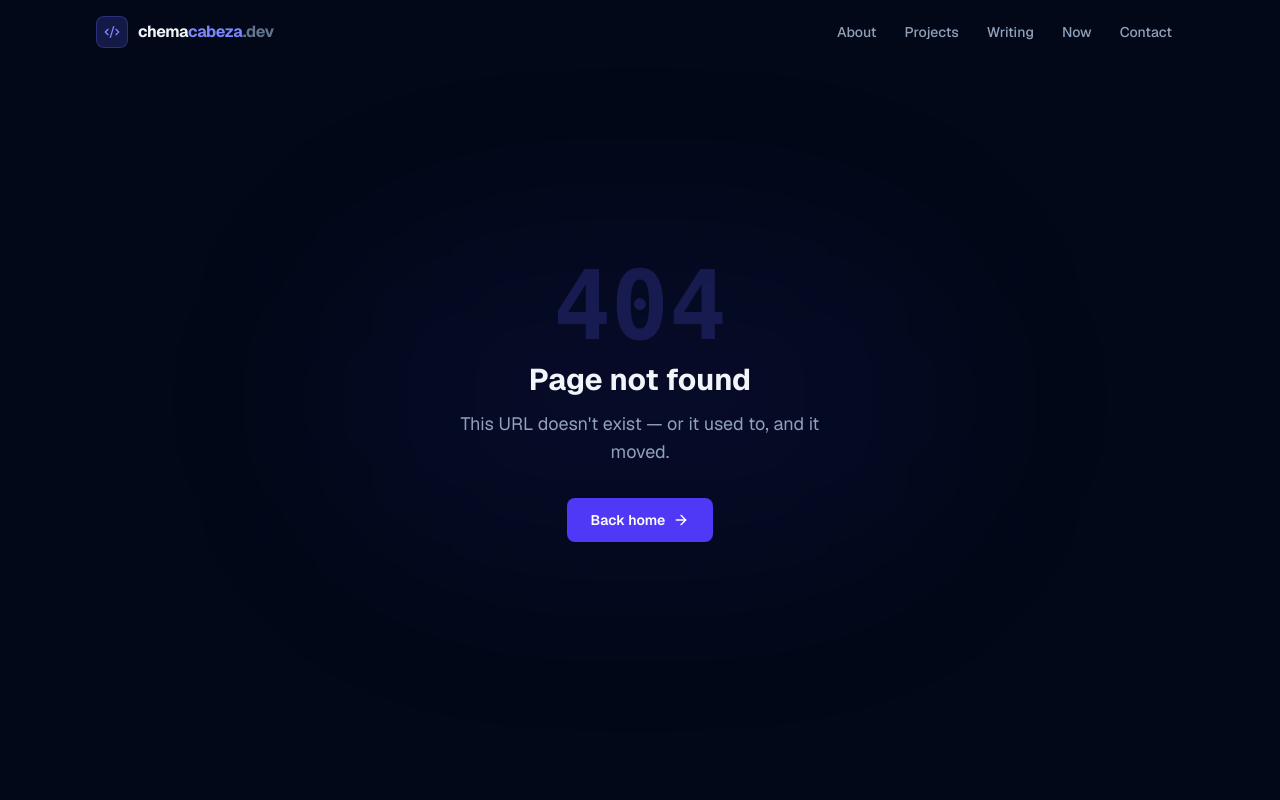
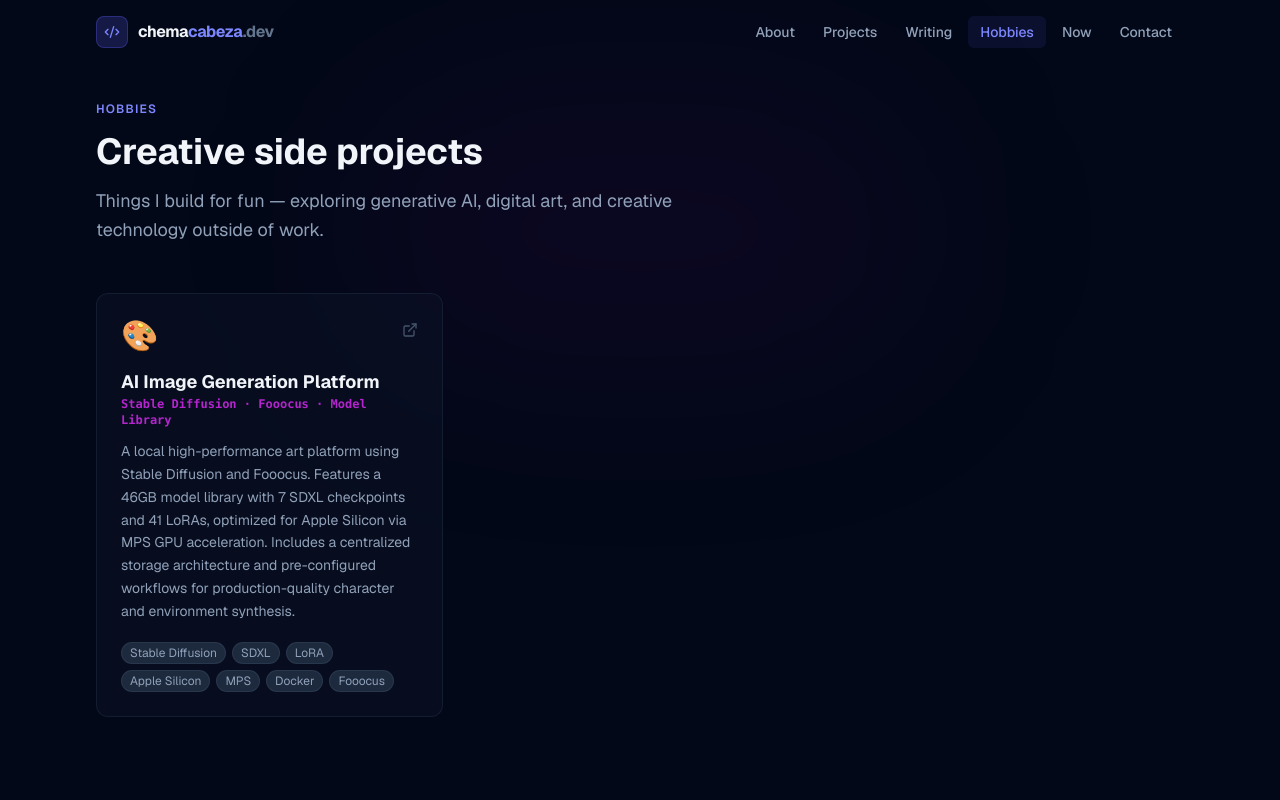
Before and after one commit to chemacabeza/chemacabeza-dev, a Next.js app: page /hobbies in a window 1280 px wide. Before the commit this address had no page. Shown: the top 800 px of the page. Built offline with nearby package versions, Linux system fonts and the light colour scheme.

Commit message:
feat: add Hobbies page and move AI Image Generation Platform from Projects
- Create /hobbies route with AI Image Generation Platform card
- Remove AI-related project entry from Projects page
- Add Hobbies link to Navbar and Footer navigation
- Add /hobbies to sitemap for SEO

```diff
--- /dev/null
+++ b/app/hobbies/page.tsx
@@ -0,0 +1,87 @@
+import { Metadata } from "next";
+import { createMetadata } from "@/lib/metadata";
+import SectionHeader from "@/components/SectionHeader";
+import { ExternalLink } from "lucide-react";
+import Link from "next/link";
+
+export const metadata: Metadata = createMetadata({
+    title: "Hobbies",
+    description:
+        "Personal projects and creative explorations in AI image generation, Stable Diffusion, and generative art.",
+    path: "/hobbies",
+});
+
+const hobbyProjects = [
+    {
+        repo: "AI-related",
+        url: "https://github.com/chemacabeza/my-github-projects/tree/master/AI-related",
+        emoji: "🎨",
+        title: "AI Image Generation Platform",
+        subtitle: "Stable Diffusion · Fooocus · Model Library",
+        description:
+            "A local high-performance art platform using Stable Diffusion and Fooocus. Features a 46GB model library with 7 SDXL checkpoints and 41 LoRAs, optimized for Apple Silicon via MPS GPU acceleration. Includes a centralized storage architecture and pre-configured workflows for production-quality character and environment synthesis.",
+        tags: ["Stable Diffusion", "SDXL", "LoRA", "Apple Silicon", "MPS", "Docker", "Fooocus"],
+    },
+];
+
+export default function HobbiesPage() {
+    return (
+        <div className="pt-24 pb-32">
+            {/* Background */}
+            <div className="fixed inset-0 pointer-events-none overflow-hidden">
+                <div className="absolute top-20 left-1/2 -translate-x-1/2 w-[600px] h-[300px] rounded-full bg-fuchsia-600/5 blur-[100px]" />
+            </div>
+
+            <div className="relative max-w-6xl mx-auto px-4 sm:px-6 lg:px-8">
+                <SectionHeader
+                    label="Hobbies"
+                    title="Creative side projects"
+                    description="Things I build for fun — exploring generative AI, digital art, and creative technology outside of work."
+                />
+
+                <div className="grid grid-cols-1 md:grid-cols-2 lg:grid-cols-3 gap-6">
+                    {hobbyProjects.map((proj) => (
+                        <Link
+                            key={proj.repo}
+                            href={proj.url}
+                            target="_blank"
+                            rel="noopener noreferrer"
+                            className="group rounded-xl border border-slate-800/60 bg-slate-900/40 p-6 hover:border-fuchsia-500/40 hover:bg-slate-900/70 transition-all duration-300 flex flex-col"
+                        >
+                            {/* Header */}
+                            <div className="flex items-start justify-between mb-4">
+                                <span className="text-3xl">{proj.emoji}</span>
+                                <ExternalLink className="w-4 h-4 text-slate-600 group-hover:text-fuchsia-400 transition-colors flex-shrink-0 mt-1" />
+                            </div>
+
+                            {/* Title */}
+                            <h3 className="font-bold text-slate-100 text-lg leading-snug mb-0.5 group-hover:text-fuchsia-300 transition-colors">
+                                {proj.title}
+                            </h3>
+                            <p className="text-xs font-semibold text-fuchsia-500/80 mb-3 font-mono">
+                                {proj.subtitle}
+                            </p>
+
+                            {/* Description */}
+                            <p className="text-sm text-slate-400 leading-relaxed flex-1 mb-5">
+                                {proj.description}
+                            </p>
+
+                            {/* Tags */}
+                            <div className="flex flex-wrap gap-1.5">
+                                {proj.tags.map((tag) => (
+                                    <span
+                                        key={tag}
+                                        className="text-xs px-2 py-0.5 rounded-full bg-slate-800 text-slate-400 border border-slate-700/60"
+                                    >
+                                        {tag}
+                                    </span>
+                                ))}
+                            </div>
+                        </Link>
+                    ))}
+                </div>
+            </div>
+        </div>
+    );
+}
--- a/app/projects/page.tsx
+++ b/app/projects/page.tsx
@@ -102,16 +102,6 @@ const githubProjects = [
         description:
             "A massive mastery curriculum split into two deep tracks. The 13-part Java track spans OOP essentials, the Streams API, Concurrency, and JNI/Project Panama. The 11-part Spring Boot track covers REST, Security, JPA internal mappings, and advanced architectural patterns including Spring Modulith, event-driven design, and the Model Context Protocol (MCP) for LLM tool integration. The curriculum features a catalog of 70+ hands-on projects and a completely Dockerized Documentation Suite, guaranteeing instant, reproducible local execution across Mac and Linux.",
         tags: ["Java 21", "Spring Boot 3", "Project Panama", "Hibernate", "Modulith", "MCP", "Docker"],
-    },
-    {
-        repo: "AI-related",
-        url: "https://github.com/chemacabeza/my-github-projects/tree/master/AI-related",
-        emoji: "🎨",
-        title: "AI Image Generation Platform",
-        subtitle: "Stable Diffusion · Fooocus · Model Library",
-        description:
-            "A local high-performance art platform using Stable Diffusion and Fooocus. Features a 46GB model library with 7 SDXL checkpoints and 41 LoRAs, optimized for Apple Silicon via MPS GPU acceleration. Includes a centralized storage architecture and pre-configured workflows for production-quality character and environment synthesis.",
-        tags: ["Stable Diffusion", "SDXL", "LoRA", "Apple Silicon", "MPS", "Docker", "Fooocus"],
     },
     {
         repo: "AdvancedAI",
--- a/app/sitemap.ts
+++ b/app/sitemap.ts
@@ -11,6 +11,7 @@ export default function sitemap(): MetadataRoute.Sitemap {
         { url: `${siteConfig.url}/about`, lastModified: new Date(), changeFrequency: "monthly", priority: 0.8 },
         { url: `${siteConfig.url}/projects`, lastModified: new Date(), changeFrequency: "monthly", priority: 0.8 },
         { url: `${siteConfig.url}/writing`, lastModified: new Date(), changeFrequency: "weekly", priority: 0.9 },
+        { url: `${siteConfig.url}/hobbies`, lastModified: new Date(), changeFrequency: "monthly", priority: 0.7 },
         { url: `${siteConfig.url}/now`, lastModified: new Date(), changeFrequency: "monthly", priority: 0.7 },
         { url: `${siteConfig.url}/contact`, lastModified: new Date(), changeFrequency: "yearly", priority: 0.6 },
     ];
--- a/components/Footer.tsx
+++ b/components/Footer.tsx
@@ -49,6 +49,7 @@ export default function Footer() {
                             ["About", "/about"],
                             ["Projects", "/projects"],
                             ["Writing", "/writing"],
+                            ["Hobbies", "/hobbies"],
                             ["Now", "/now"],
                             ["Contact", "/contact"],
                         ].map(([label, href]) => (
--- a/components/Navbar.tsx
+++ b/components/Navbar.tsx
@@ -9,6 +9,7 @@ const navLinks = [
     { href: "/about", label: "About" },
     { href: "/projects", label: "Projects" },
     { href: "/writing", label: "Writing" },
+    { href: "/hobbies", label: "Hobbies" },
     { href: "/now", label: "Now" },
     { href: "/contact", label: "Contact" },
 ];
```
